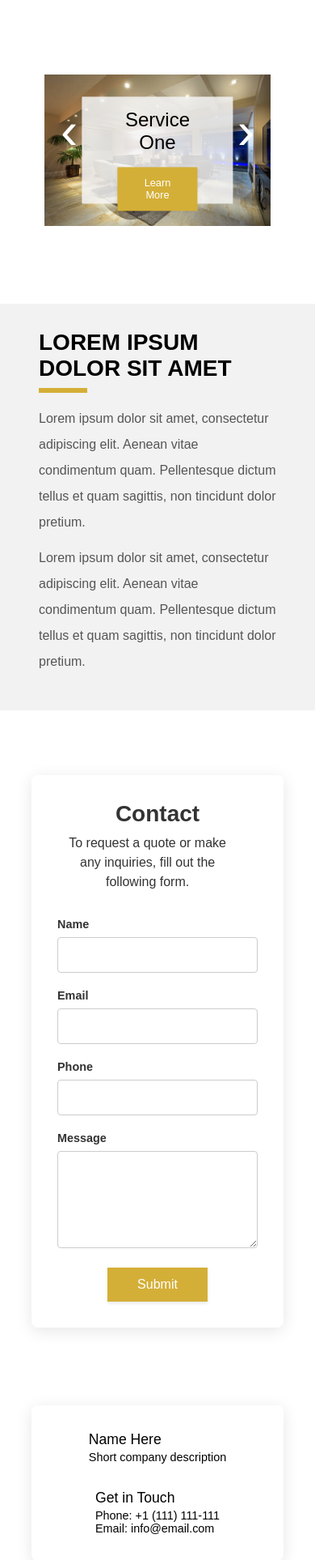
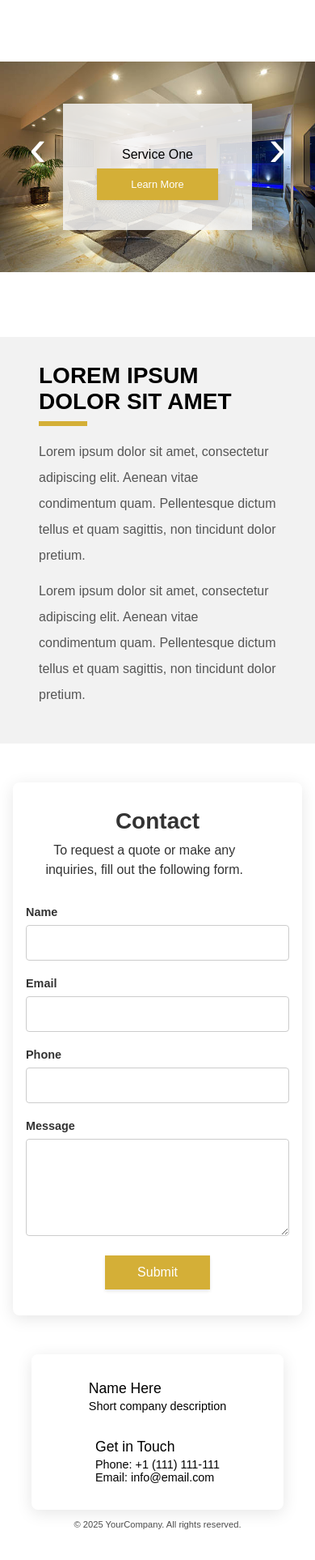
Before and after one commit to jseo07/client-webapp-2025, a Django app: page / in a window 390 px wide. Shown: the part 72-1998 px from the top of the page at 81% size. After the commit the page ends 1960 px from the top, so only its background shows below. Run offline with Django 5.2, Linux system fonts and the light colour scheme.

Commit message:
edited styling for mobile integration

```diff
--- a/electric/static/global.css
+++ b/electric/static/global.css
@@ -235,6 +235,11 @@ main {
 /* MOBILE -------------------------------------------------------------- */
 @media (max-width: 768px) {
 
+      main {
+            width: 100%;
+            margin: 0;
+          }
+
      /* show the toggler at all times */
      .navbar-toggler{display:block;transition:.3s}
 
@@ -307,7 +312,6 @@ main {
         font-size: 0.9rem;
         font-weight: 300;
       }
-
 }
 
 /* BUTTONS GENERAL -------------------------------------------------------------- */
--- a/electric/webapp/static/webapp/css/_service_card.css
+++ b/electric/webapp/static/webapp/css/_service_card.css
@@ -94,12 +94,21 @@
     .slide-infobutton {
       font-size: 0.8rem;
       max-width: 150px;
-      width: 80%;
+      width: 90%;
     }
     .slide-desc{
       display: none;
 
     }
+
+    .slide {
+        padding: 0;
+      }
+
+    .slide-title {
+      font-size:1rem;
+      padding: 0.5rem;
+  }
   }
 
   .slide-infobutton p {
--- a/electric/webapp/static/webapp/css/contact.css
+++ b/electric/webapp/static/webapp/css/contact.css
@@ -116,3 +116,13 @@
   font-style: italic;
   font-weight: 300;
 }
+@media (max-width: 768px) {
+  .contact {
+  margin: 2rem auto;
+  padding: 2rem 1rem;
+}
+
+.contact-container{
+  padding: 1rem;
+}
+}
--- a/electric/webapp/static/webapp/css/contact_main.css
+++ b/electric/webapp/static/webapp/css/contact_main.css
@@ -24,7 +24,6 @@
 }
 
 .contact-page__form {
-  padding-right: 1.5rem;  /* space between form and line */
 }
 .contact__title {
   font-size: 3rem;
@@ -60,6 +59,7 @@
   align-self: stretch;
   margin: 1rem 2rem;
   padding-top: 7rem;
+  margin-left: 0;
 
 }
 
@@ -116,7 +116,6 @@
 .contact-page__form {
   border-right: none;
   border-bottom: 1px solid #D4AF37;
-  padding-right: 1.5rem;  /* space between form and line */
 }
 
 }
```
